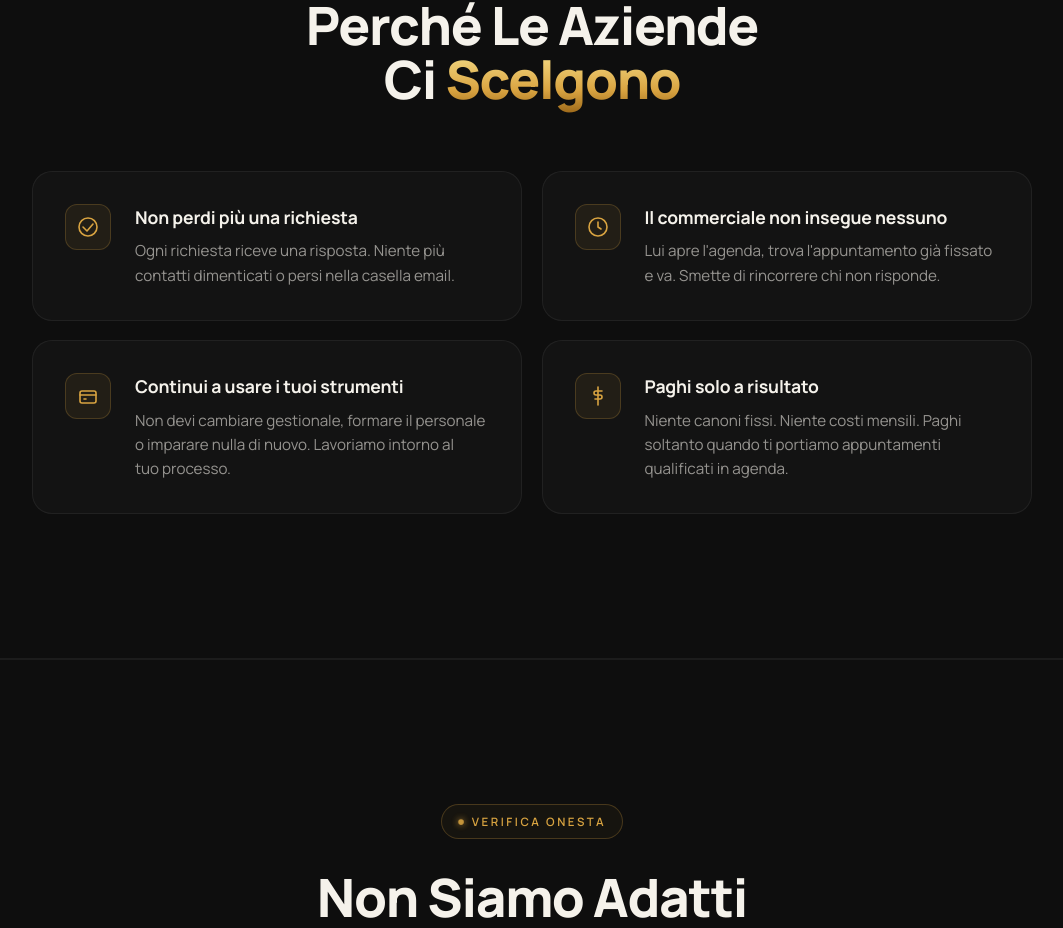
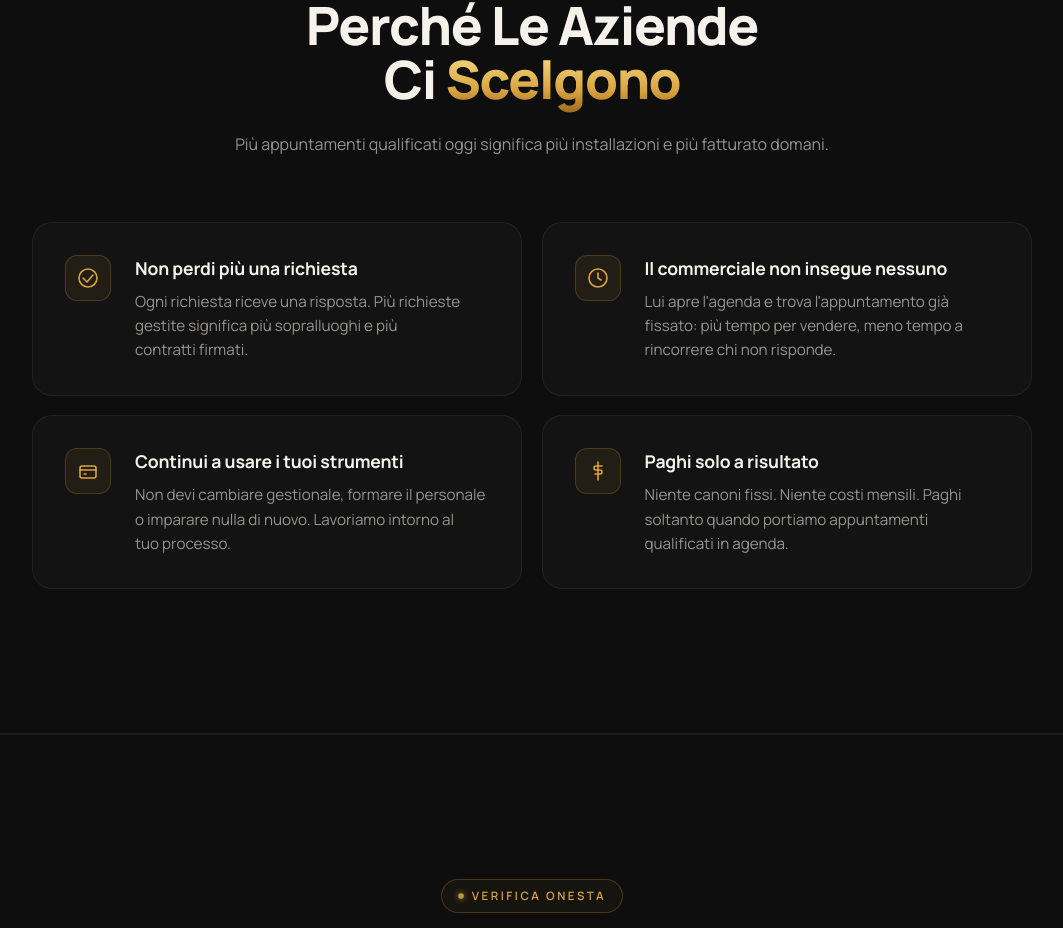
Before and after one commit to marcomasiniprova/solarback-B2b-landing-page, a Next.js app: page / in a window 1280 px wide. Shown: the part 3398-4326 px from the top of the page, without its empty margins (108-1171 px from the left). Built offline with nearby package versions, Linux system fonts and the light colour scheme.

Commit message:
copy v2: hero processo, problema dolore, perché risultato, sezione differenza, founder corto

```diff
--- a/components/Perche.tsx
+++ b/components/Perche.tsx
@@ -5,12 +5,12 @@ import { motion } from 'framer-motion'
 const reasons = [
   {
     title: 'Non perdi più una richiesta',
-    desc: 'Ogni richiesta riceve una risposta. Niente più contatti dimenticati o persi nella casella email.',
+    desc: 'Ogni richiesta riceve una risposta. Più richieste gestite significa più sopralluoghi e più contratti firmati.',
     icon: <svg width="22" height="22" viewBox="0 0 22 22" fill="none" stroke="currentColor" strokeWidth="1.6" strokeLinecap="round" strokeLinejoin="round"><circle cx="11" cy="11" r="9"/><path d="M6 11l4 4 6-7"/></svg>,
   },
   {
     title: 'Il commerciale non insegue nessuno',
-    desc: "Lui apre l'agenda, trova l'appuntamento già fissato e va. Smette di rincorrere chi non risponde.",
+    desc: "Lui apre l'agenda e trova l'appuntamento già fissato: più tempo per vendere, meno tempo a rincorrere chi non risponde.",
     icon: <svg width="22" height="22" viewBox="0 0 22 22" fill="none" stroke="currentColor" strokeWidth="1.6" strokeLinecap="round" strokeLinejoin="round"><circle cx="11" cy="11" r="9"/><path d="M11 6v5l3 2"/></svg>,
   },
   {
@@ -20,7 +20,7 @@ const reasons = [
   },
   {
     title: 'Paghi solo a risultato',
-    desc: 'Niente canoni fissi. Niente costi mensili. Paghi soltanto quando ti portiamo appuntamenti qualificati in agenda.',
+    desc: 'Niente canoni fissi. Niente costi mensili. Paghi soltanto quando portiamo appuntamenti qualificati in agenda.',
     icon: <svg width="22" height="22" viewBox="0 0 22 22" fill="none" stroke="currentColor" strokeWidth="1.6" strokeLinecap="round" strokeLinejoin="round"><path d="M11 2v18"/><path d="M15 6h-6a2 2 0 0 0 0 4h4a2 2 0 0 1 0 4H8"/></svg>,
   },
 ]
@@ -36,6 +36,9 @@ export function Perche() {
           <motion.h2 className="sb-h2" initial={{ opacity: 0, y: 20 }} whileInView={{ opacity: 1, y: 0 }} viewport={{ once: true }} transition={{ duration: 0.6, delay: 0.08 }}>
             Perché Le Aziende<br />Ci <span className="gold-shine">Scelgono</span>
           </motion.h2>
+          <motion.p className="sb-lead" initial={{ opacity: 0, y: 20 }} whileInView={{ opacity: 1, y: 0 }} viewport={{ once: true }} transition={{ duration: 0.6, delay: 0.16 }}>
+            Più appuntamenti qualificati oggi significa più installazioni e più fatturato domani.
+          </motion.p>
         </div>
 
         <div className="why-grid">
```
